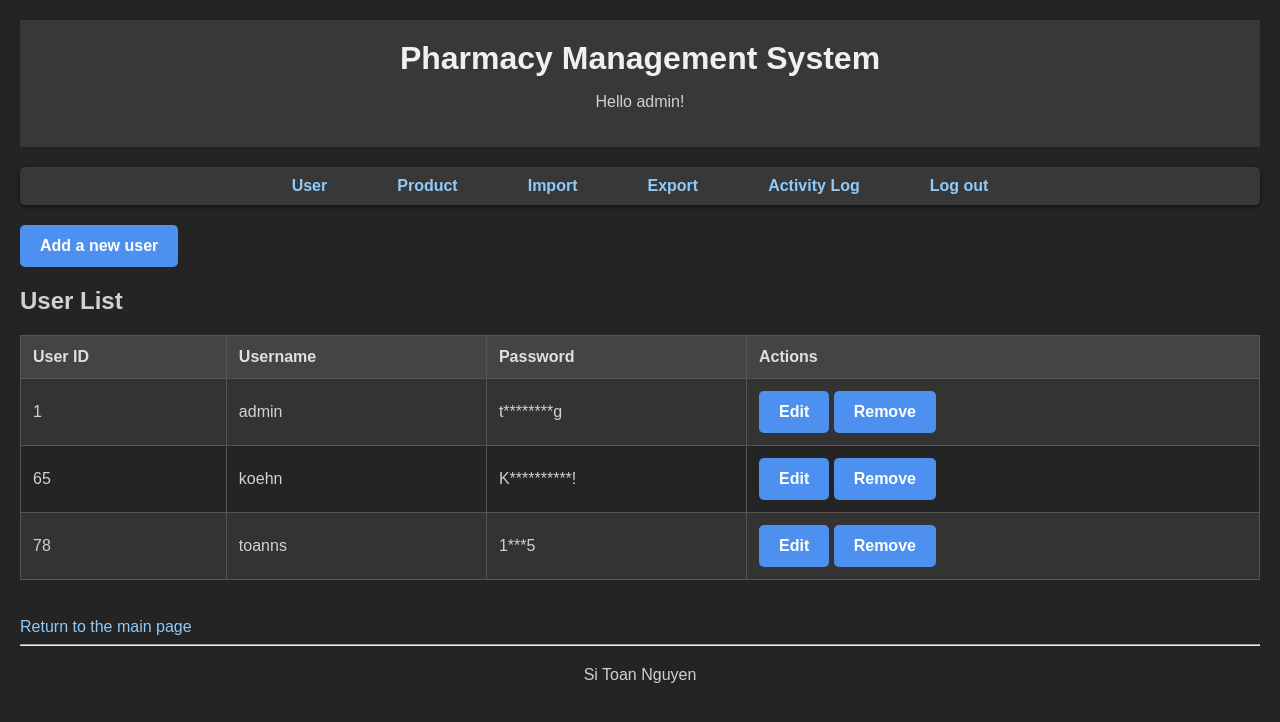
After one commit to SiToanNguyen/PharmaNet, a Flask app: page /user in a window 1280 px wide. The commit adds this page. Shown: the top 722 px of the page. Run offline with Flask 3, Linux system fonts and the light colour scheme; a user stored in the database is signed in; data comes from the database, SQL or seed files in the repository; both versions use the stored data as it was after the commit.

Commit message:
added User management feature

```diff
--- a/app.py
+++ b/app.py
@@ -1,6 +1,7 @@
 from flask import Flask, request, redirect, url_for, render_template, session
 from utils import init_db
 
+from user_routes import user_bp
 from product_routes import product_bp
 from import_routes import import_bp
 from export_routes import export_bp
@@ -14,6 +15,7 @@ app.secret_key = 'your_generated_secret_key'
 
 # Use Flask Blueprint to organize the application into modular components.
 # They allow to split the application into smaller parts, making the code easier to manage, maintain, and scale.
+app.register_blueprint(user_bp)
 app.register_blueprint(product_bp)
 app.register_blueprint(import_bp)
 app.register_blueprint(export_bp)
--- a/static/styles.css
+++ b/static/styles.css
@@ -151,8 +151,8 @@ tr:hover {
 }
 
 /* Form Styles (For Add and Edit Product Forms) */
-.product-form input,
-.product-form textarea {
+.form input,
+.form textarea {
     width: calc(100% - 20px); /* Ensure some space on the right */
     padding: 10px;
     margin-bottom: 20px;
@@ -165,11 +165,11 @@ tr:hover {
 }
 
 /* Center buttons */
-.product-form .buttons {
+.form .buttons {
     text-align: center; /* Center the buttons */
 }
 
-.product-form .buttons button {
+.form .buttons button {
     margin: 0 10px; /* Add horizontal space between buttons */
 }
 
@@ -185,7 +185,7 @@ tr:hover {
 }
 
 /* Form Styles (For Add and Edit Product Forms) */
-.product-form label {
+.form label {
     display: block;        /* Ensure labels are on a new line */
     margin-bottom: 5px;    /* Space between label and input */
 }
@@ -209,10 +209,17 @@ button:hover {
 }
 
 /* Align buttons in the center (applies to forms) */
-.product-form .buttons {
+.form .buttons {
     text-align: center; /* Center the buttons */
 }
 
-.product-form .buttons button {
+.form .buttons button {
     margin: 0 10px; /* Horizontal space between buttons */
 }
+
+/* Style for disabled input fields */
+input:disabled {
+    background-color: #f0f0f0; /* Bright grey */
+    color: #888; /* Darker grey for text */
+    cursor: not-allowed; /* Change cursor to indicate the field is not editable */
+}
--- a/templates/add_product.html
+++ b/templates/add_product.html
@@ -14,7 +14,7 @@
         <h2 class="center-align">Add New Product</h2>
 
         <!-- Update the action to post to the current page -->
-        <form class="product-form" action="{{ url_for('product.add_product_page') }}" method="POST">
+        <form class="form" action="{{ url_for('product.add_product_page') }}" method="POST">
             <label for="productName">Product Name</label>
             <input type="text" id="productName" name="product_name" required>
 
--- a/templates/edit_product.html
+++ b/templates/edit_product.html
@@ -13,7 +13,7 @@
     <main>
         <h2 class="center-align">Edit Product</h2>
 
-        <form class="product-form" action="{{ url_for('product.edit_product', product_id=product.id) }}" method="POST">
+        <form class="form" action="{{ url_for('product.edit_product', product_id=product.id) }}" method="POST">
             <input type="hidden" id="productId" name="product_id" value="{{ product.id }}">
 
             <label for="productName">Product Name</label>
--- a/templates/index.html
+++ b/templates/index.html
@@ -14,6 +14,9 @@
 
     <nav>
         <ul class="nav-menu">
+            {% if username == 'admin' %} <!-- Only admin can see the User button -->
+            <li><a class="nav-button" href="{{ url_for('user.user_page') }}">User</a></li>
+            {% endif %}
             <li><a class="nav-button" href="{{ url_for('product.product_page') }}">Product</a></li>
             <li><a class="nav-button" href="{{ url_for('import.import_page') }}">Import</a></li>
             <li><a class="nav-button" href="{{ url_for('export.export_page') }}">Export</a></li>
--- /dev/null
+++ b/templates/user.html
@@ -0,0 +1,77 @@
+<!DOCTYPE html>
+<html>
+<head>
+    <title>User List</title>
+    <link rel="stylesheet" type="text/css" href="{{ url_for('static', filename='styles.css') }}">
+</head>
+<body>
+    {% extends "index.html" %}
+    {% block title %}User List{% endblock %}
+    {% block content %}
+
+    <!-- Button to open the "Add New User" page -->
+    <a href="{{ url_for('user.add_user_page') }}">
+        <button id="openAddUserPageBtn">Add a new user</button>
+    </a>
+
+    <h2>User List</h2>
+    <table border="1">
+        <tr>
+            <th>User ID</th>
+            <th>Username</th>
+            <th>Password</th>
+            <th>Actions</th>
+        </tr>
+        {% for user in users %}
+        <tr>
+            <td>{{ user.id }}</td>
+            <td>{{ user.username }}</td>
+            <td>
+                {% if user.password|length > 2 %}
+                    {{ user.password[0] }}{{ '*' * (user.password|length - 2) }}{{ user.password[-1] }}
+                {% else %}
+                    {{ '*' * user.password|length }}
+                {% endif %}
+            </td>
+            <td>
+                <!-- Button to open the "Edit User" page -->
+                <a href="{{ url_for('user.edit_user', user_id=user.id) }}">
+                    <button>Edit</button>
+                </a>
+                <!-- Button to remove a user -->
+                <button onclick="removeUser('{{ user.id }}', '{{ user.username }}')">Remove</button>
+            </td>
+        </tr>
+        {% endfor %}
+    </table>
+
+    <br>
+    <a href="{{ url_for('index') }}">Return to the main page</a>
+
+    <!-- JavaScript to handle user removal -->
+    <script>
+        function removeUser(userId, username) {
+            const userConfirmed = confirm(`Are you sure to remove ${username} (${userId})?`);
+            if (userConfirmed) {
+                fetch(`/user/remove/${userId}`, {
+                    method: 'POST'
+                })
+                .then(response => response.json())
+                .then(data => {
+                    if (data.status === "success") {
+                        alert("User removed successfully!");
+                        window.location.reload(); // Reload the page to reflect changes
+                    } else {
+                        alert("Error removing user.");
+                    }
+                })
+                .catch(error => {
+                    alert("Error: " + error);
+                });
+            }
+        }
+    </script>
+
+    {% endblock %}
+</body>
+</html>
--- /dev/null
+++ b/user_routes.py
@@ -0,0 +1,156 @@
+from flask import Blueprint, render_template, request, redirect, url_for, jsonify, session
+from utils import get_db_connection, log_activity
+
+user_bp = Blueprint('user', __name__)
+
+# Only "Admin" is allowed to access the User management feature
+# Helper function to check if the user is "admin"
+def is_admin():
+    return session.get('username') == 'admin'
+
+# Protect user-related routes
+@user_bp.route('/user', methods=['GET', 'POST'])
+def user_page():
+    # Check if user is admin, else redirect to index page
+    if not is_admin():
+        return redirect(url_for('index'))
+
+    error_message = None
+    if request.method == 'POST':
+        if 'username' in request.form:
+            error_message = handle_add_user(request.form)  # Call the helper function
+        elif 'remove_user' in request.form:
+            user_id = request.form.get('user_id')
+            if user_id:
+                error_message = remove_user(int(user_id))
+
+    users = get_all_users()
+    return render_template('user.html', users=users, error_message=error_message)
+
+# Route to display the "Add New User" page and handle form submission
+@user_bp.route('/user/add', methods=['GET', 'POST'])
+def add_user_page():
+    # Check if user is admin, else redirect to index page
+    if not is_admin():
+        return redirect(url_for('index'))
+
+    if request.method == 'POST':
+        error_message = handle_add_user(request.form)  # Call the helper function
+
+        # If there’s an error (like a duplicate username), render the add_user.html page with the error
+        if error_message:
+            return render_template('add_user.html', error_message=error_message)
+
+        # Redirect to the user page only if no error occurs
+        return redirect(url_for('user.user_page'))
+
+    # Render the page normally for GET requests
+    return render_template('add_user.html')
+
+# Helper function to handle adding a user
+def handle_add_user(form_data):
+    # Check if user is admin, else redirect to index page
+    if not is_admin():
+        return redirect(url_for('index'))
+
+    username = form_data.get('username')
+    password = form_data.get('password')
+
+    # Check if the username already exists in the database
+    with get_db_connection() as conn:
+        c = conn.cursor()
+        c.execute('SELECT id FROM users WHERE LOWER(username) = LOWER(?)', (username.lower(),))
+        existing_user = c.fetchone()
+
+        if existing_user:
+            return "A user with this username already exists. Please choose a different username."
+
+    # Insert user into the database if no duplicate username is found
+    try:
+        with get_db_connection() as conn:
+            c = conn.cursor()
+            c.execute('INSERT INTO users (username, password) VALUES (?, ?)', (username, password))
+            conn.commit()
+            user_id = c.lastrowid  # Get the newly added user's ID
+
+        # Write log when adding a new user
+        log_activity(f"added {username} (ID: {user_id})")
+        return None  # Return None if there is no error
+    except Exception as e:
+        print("Database error:", e)
+        return f"Error: {str(e)}"  # Return error message if something goes wrong
+
+# Route to display the "Edit User" page and handle form submission
+@user_bp.route('/user/edit/<int:user_id>', methods=['GET', 'POST'])
+def edit_user(user_id):
+    # Check if user is admin, else redirect to index page
+    if not is_admin():
+        return redirect(url_for('index'))
+
+    error_message = None  # Initialize an error message variable
+
+    if request.method == 'POST':
+        username = request.form.get('username')
+        password = request.form.get('password')
+
+        # Prevent changing the username of 'admin'
+        if username == 'admin' and user_id != 1:  # Assuming user ID 1 is admin
+            error_message = "The 'admin' username cannot be changed."
+            return render_template('edit_user.html', user=get_user_by_id(user_id), error_message=error_message)
+
+        # Check if the new username already exists
+        with get_db_connection() as conn:
+            c = conn.cursor()
+            c.execute('SELECT id FROM users WHERE username = ? AND id != ?', (username, user_id))
+            existing_user = c.fetchone()
+
+            if existing_user:
+                # If a user with the same username exists and it's not the same user, show an error message
+                error_message = "A user with this username already exists. Please choose a different username."
+                return render_template('edit_user.html', user=get_user_by_id(user_id), error_message=error_message)
+
+            # If no duplicate username, proceed to update the user
+            c.execute('UPDATE users SET username = ?, password = ? WHERE id = ?',
+                      (username, password, user_id))
+            conn.commit()
+
+        # Write log when editing a user
+        log_activity(f"edited {username} (ID: {user_id})")
+
+        return redirect(url_for('user.user_page'))
+
+    # If GET request, fetch user details to populate the edit form
+    user = get_user_by_id(user_id)
+    return render_template('edit_user.html', user=user, error_message=error_message)
+
+@user_bp.route('/user/remove/<int:user_id>', methods=['POST'])
+def remove_user(user_id):
+    # Check if user is admin, else redirect to index page
+    if not is_admin():
+        return redirect(url_for('index'))
+
+    with get_db_connection() as conn:
+        c = conn.cursor()
+        c.execute('SELECT username FROM users WHERE id = ?', (user_id,))
+        username = c.fetchone()
+        c.execute('DELETE FROM users WHERE id = ?', (user_id,))
+        conn.commit()
+
+    # Log the removal
+    if username:
+        log_activity(f"removed {username[0]} (ID: {user_id})")
+    return jsonify({"status": "success"}), 200
+
+def get_all_users():
+    with get_db_connection() as conn:
+        c = conn.cursor()
+        c.execute('SELECT id, username, password FROM users')
+        users = c.fetchall()
+        return [dict(id=row[0], username=row[1], password=row[2]) for row in users]
+
+def get_user_by_id(user_id):
+    with get_db_connection() as conn:
+        c = conn.cursor()
+        c.execute('SELECT id, username, password FROM users WHERE id = ?', (user_id,))
+        row = c.fetchone()
+        return dict(id=row[0], username=row[1], password=row[2]) if row else None
```
Also changed, not shown: activity_log.txt (+20 -0 lines), templates/add_user.html (added, +39 -0 lines), templates/edit_user.html (added, +39 -0 lines), templates/product.html (+6 -2 lines), database.db.
